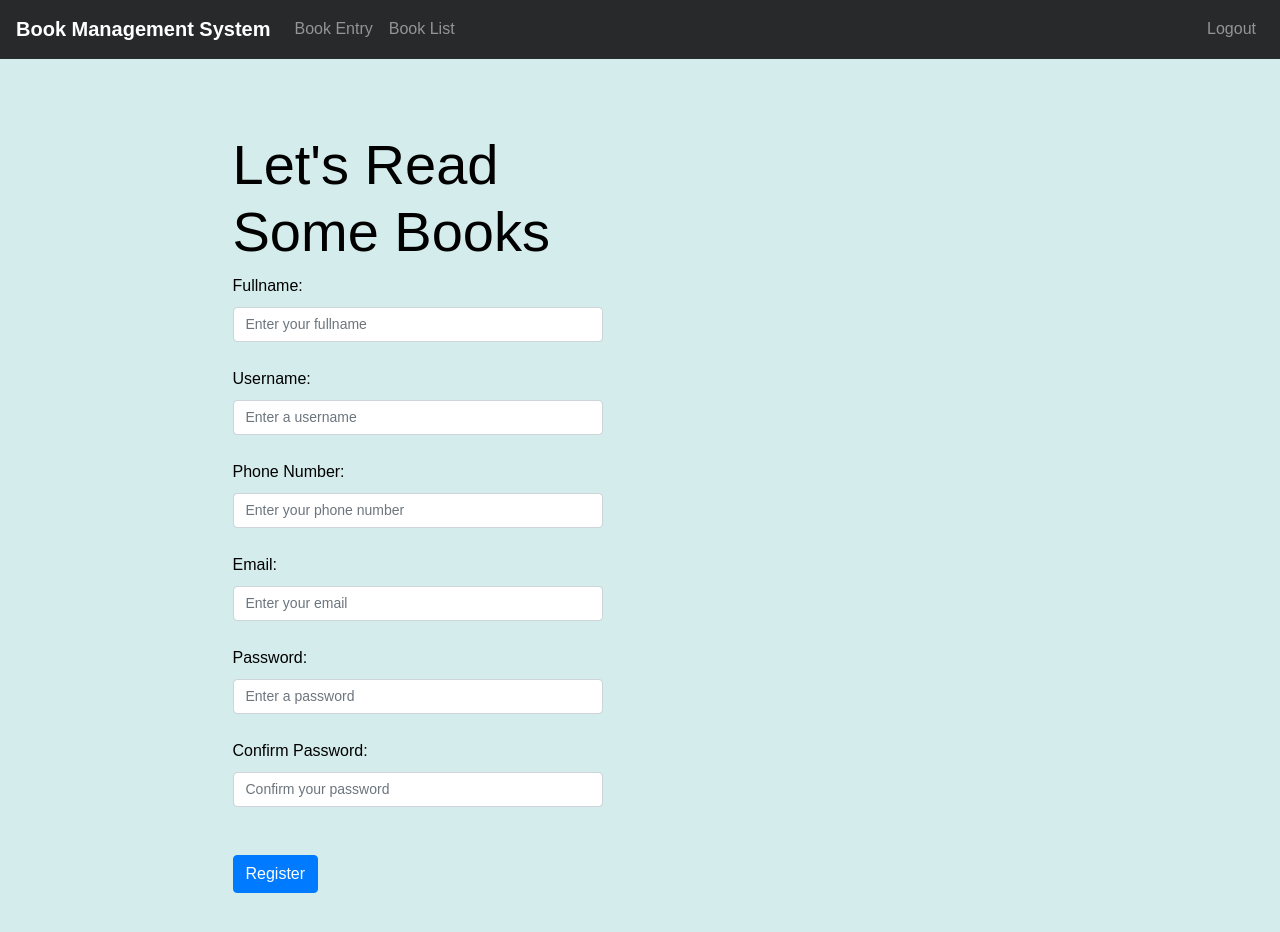
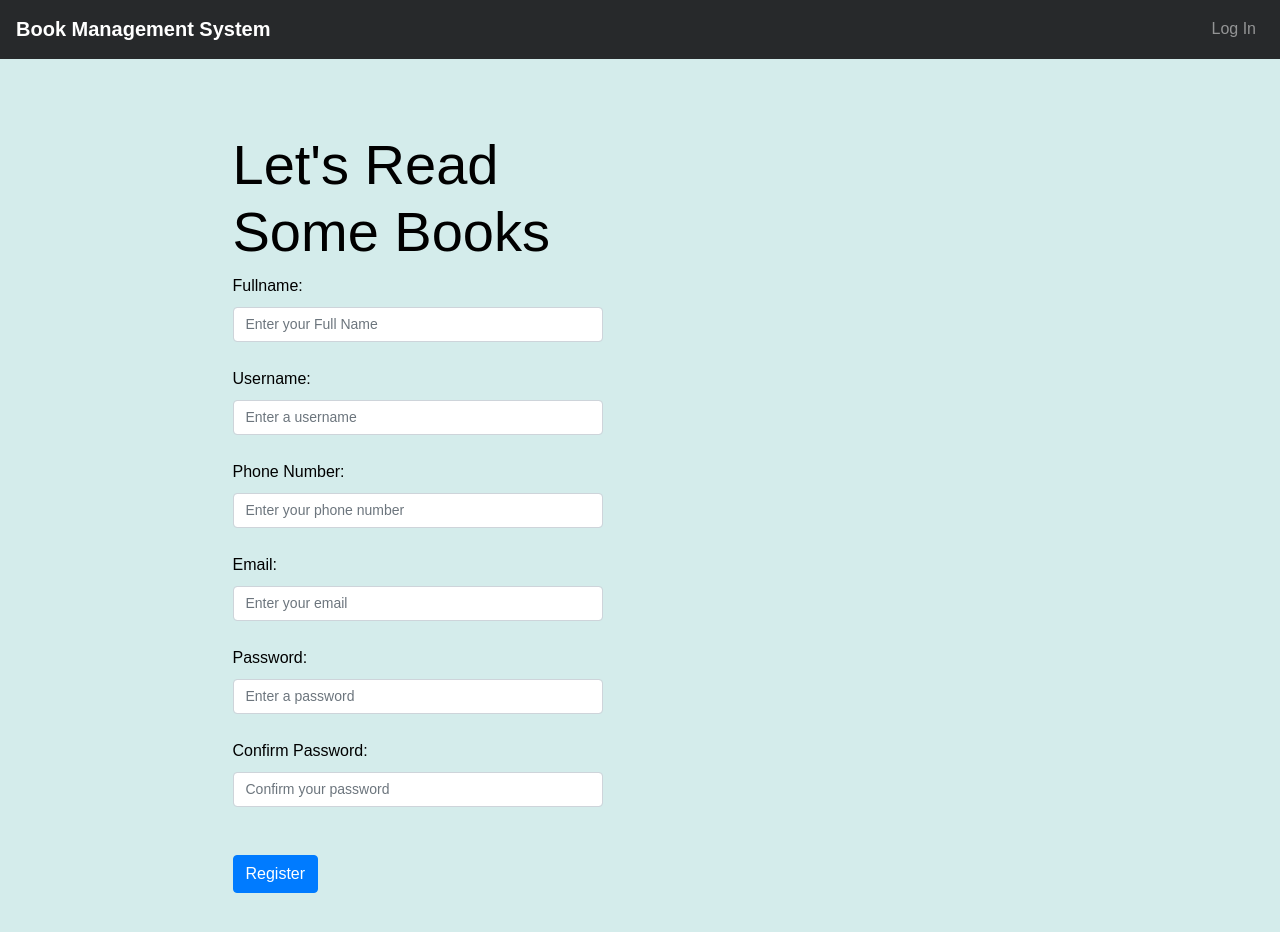
Before and after one commit to watchfahimcode/book-management-bdjobs, a plain HTML site: page registration.html in a window 1280 px wide. Drawn offline with nearby package versions, Linux system fonts and the light colour scheme.

Commit message:
Reg Working

```diff
--- a/registration.html
+++ b/registration.html
@@ -14,19 +14,10 @@
         <button class="navbar-toggler" type="button" data-toggle="collapse" data-target="#navbarNav" aria-controls="navbarNav" aria-expanded="false" aria-label="Toggle navigation">
             <span class="navbar-toggler-icon"></span>
         </button>
-        <div class="collapse navbar-collapse" id="navbarNav">
-            <ul class="navbar-nav">
-                <li class="nav-item">
-                    <a class="nav-link" href="book-entry.html">Book Entry</a>
-                </li>
-                <li class="nav-item">
-                    <a class="nav-link" href="book-list.html">Book List</a>
-                </li>
-            </ul>
-        </div>
+
         <ul class="navbar-nav ml-auto">
             <li class="nav-item">
-                <a class="nav-link" href="#">Logout</a>
+                <a class="nav-link" href="login.html">Log In</a>
             </li>
         </ul>
     </nav>
@@ -35,7 +26,7 @@
         <form>
             <div class="form-group">
                 <label for="fullname">Fullname:</label>
-                <input type="text" class="form-control" id="fullname" placeholder="Enter your fullname">
+                <input type="text" class="form-control" id="fullname" placeholder="Enter your Full Name">
             </div>
             <div class="form-group">
                 <label for="username">Username:</label>
```
